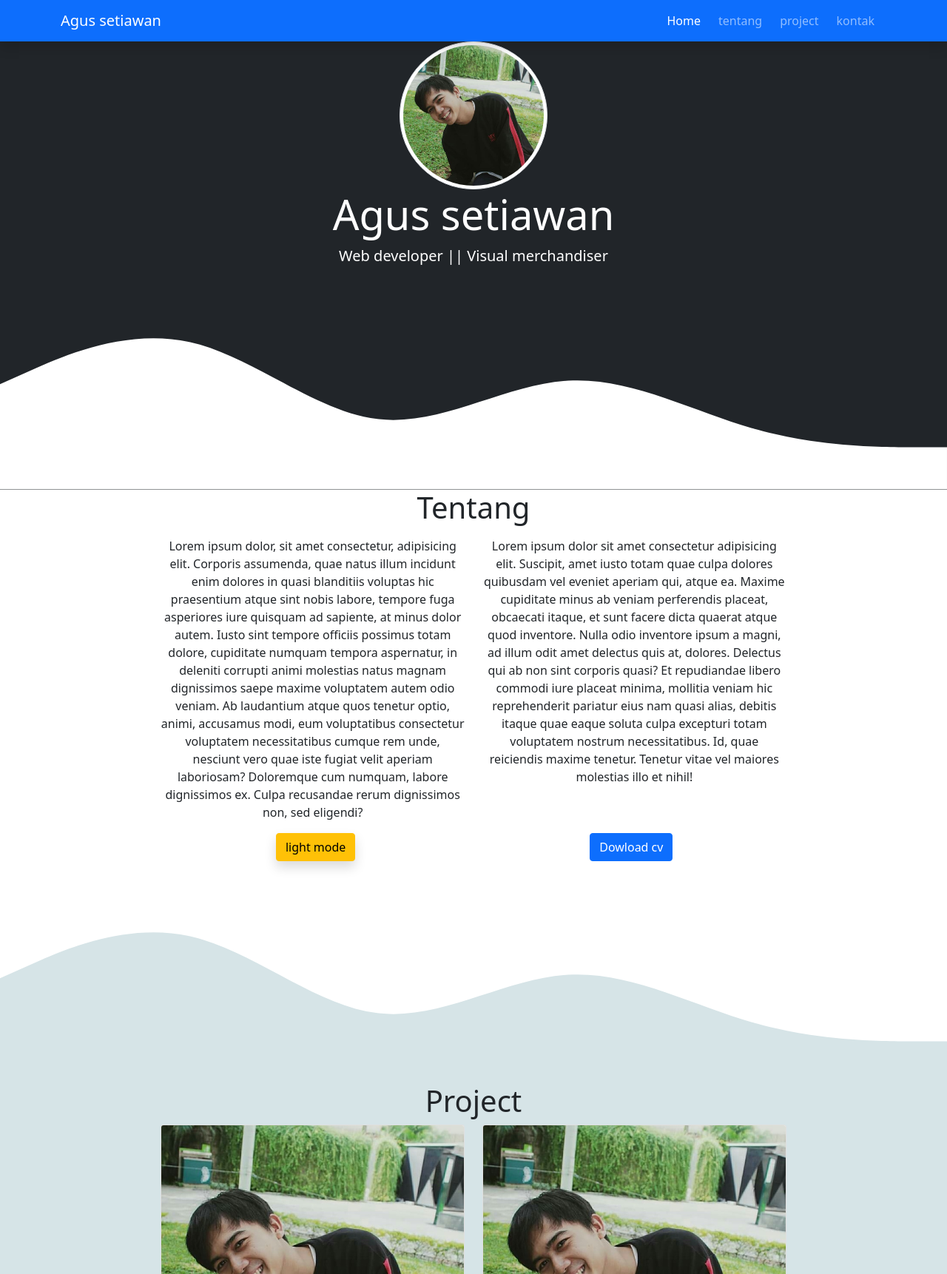
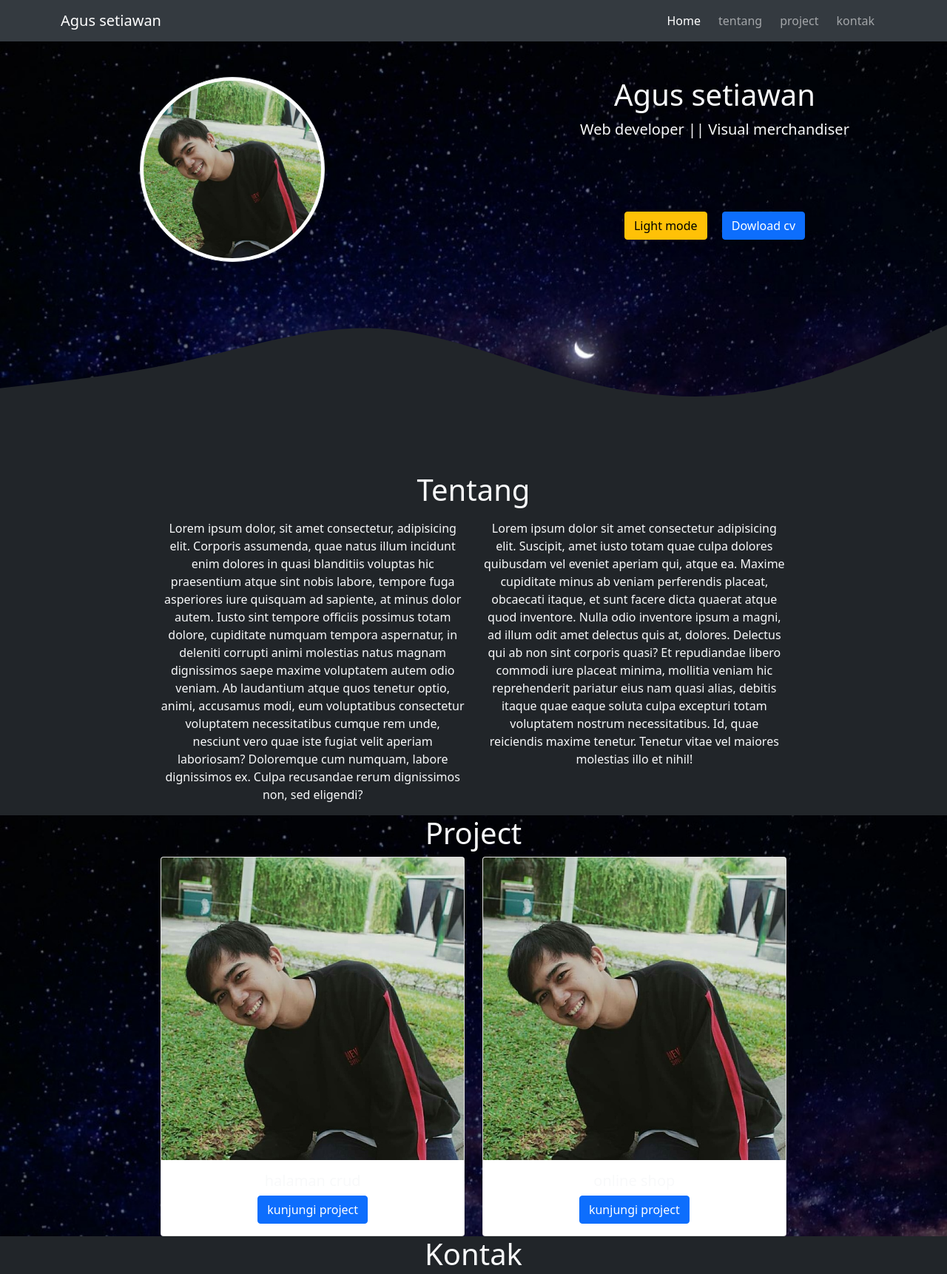
Before and after one commit to agusssetiiawan/agusssetiiawan.github.io, a plain HTML site: page dark.html in a window 1280 px wide. Shown: the top 1722 px of the page at 74% size. Drawn offline with nearby package versions, Linux system fonts and the light colour scheme.

Commit message:
merubah isi halaman

```diff
--- a/css/style.css
+++ b/css/style.css
@@ -1,5 +1,12 @@
 
+.bg1{background-color:#343a40;
 
+}
+.jumbotron1{
+	background:url(../img/langit.jpg);
+	background-size :cover;
+
+}
 .jumbotron {
 	background-color: #d6e4e7;
 }
--- a/dark.html
+++ b/dark.html
@@ -16,7 +16,7 @@
   <body id="home">
 
     <!-- ini adalah halama header -->
-      <nav class="navbar navbar-expand-lg navbar-dark fix-top  bg-primary shadow">
+      <nav class="navbar navbar-expand-lg navbar-dark fix-top shadow-sm  bg1 ">
         <div class="container">
 
           <a class="navbar-brand" href="#">Agus setiawan</a>
@@ -44,17 +44,31 @@
   </nav>
 <!-- akhir dari halaman header -->
 <!-- awal jumbotron -->
-        <div class="jumbotron text-center  bg-dark">
-          <img src="img/gambar.jpeg" alt="fotoku" class="rounded-circle img-thumbnail " width="200px">
-          <h1 class="display-4 text-white">Agus setiawan</h1>
-          <p class="lead text-white ">Web developer || Visual merchandiser</p>
-         <svg xmlns="http://www.w3.org/2000/svg" viewBox="0 0 1440 320"><path fill="white" fill-opacity="1" d="M0,160L48,138.7C96,117,192,75,288,96C384,117,480,203,576,213.3C672,224,768,160,864,154.7C960,149,1056,203,1152,229.3C1248,256,1344,256,1392,256L1440,256L1440,320L1392,320C1344,320,1248,320,1152,320C1056,320,960,320,864,320C768,320,672,320,576,320C480,320,384,320,288,320C192,320,96,320,48,320L0,320Z"></path></svg>
+        <div class="jumbotron text-center jumbotron1 text-light ">
+          <div class="continer">
+            <div class="row ">
+              <div class="col-md-6"><!-- awal col8-->
+                  <img src="img/gambar.jpeg" alt="fotoku" class="rounded-circle img-thumbnail mt-5" width="250px">
+              </div><!-- ahir col8-->
+              <div class="col-md-6"><!-- awal col4-->
+                  <div class="m-5">
+                     <h1 >Agus setiawan</h1>
+                    <p class="lead">Web developer || Visual merchandiser</p>
+                  </div>
+                  <div >
+                  <a href="index.html"><button class="btn btn-warning  shadow mt-5">Light mode</button></a>
+                    <a href="https://drive.google.com/file/d/1mU2pPghpfdvimdijTxB4LBaZJ-36XVq2/view?usp=sharing" ><button class="btn btn-primary mt-5 ms-3 ">Dowload cv</button></a>
+                  </div>
+              </div><!-- ahir col4 -->
+            </div>
+          </div>
+               <svg xmlns="http://www.w3.org/2000/svg" viewBox="0 0 1440 320"><path fill="#212529" fill-opacity="1" d="M0,192L48,186.7C96,181,192,171,288,149.3C384,128,480,96,576,101.3C672,107,768,149,864,176C960,203,1056,213,1152,197.3C1248,181,1344,139,1392,117.3L1440,96L1440,320L1392,320C1344,320,1248,320,1152,320C1056,320,960,320,864,320C768,320,672,320,576,320C480,320,384,320,288,320C192,320,96,320,48,320L0,320Z"></path></svg>
         </div>
 <!-- akhir jumbotrion -->
 
-<!-- halaman tentang-->
-      <section id="tentang ">
-        <div class="continer text-center ">
+<!-- halaman grid  -->
+      <section id="tentang">
+        <div class="continer text-center bg-dark text-light">
           <div class="row">
             <div class="col-md-12">
               <h1 class="pb-2">Tentang</h1>
@@ -67,23 +81,15 @@
             <div class="col-md-4">
               <p>Lorem ipsum dolor sit amet consectetur adipisicing elit. Suscipit, amet iusto totam quae culpa dolores quibusdam vel eveniet aperiam qui, atque ea. Maxime cupiditate minus ab veniam perferendis placeat, obcaecati itaque, et sunt facere dicta quaerat atque quod inventore. Nulla odio inventore ipsum a magni, ad illum odit amet delectus quis at, dolores. Delectus qui ab non sint corporis quasi? Et repudiandae libero commodi iure placeat minima, mollitia veniam hic reprehenderit pariatur eius nam quasi alias, debitis itaque quae eaque soluta culpa excepturi totam voluptatem nostrum necessitatibus. Id, quae reiciendis maxime tenetur. Tenetur vitae vel maiores molestias illo et nihil!</p>
             </div>
-             <div class="row justify-content-center ">
-            <div class="col-md-4 ">
-               <a href="index.html"><button class="btn btn-warning mb-3 shadow ">light mode</button></a>
-            </div>
-            <div class="col-md-4">
-              <a href="https://drive.google.com/file/d/1mU2pPghpfdvimdijTxB4LBaZJ-36XVq2/view?usp=sharing" ><button class="btn btn-primary ">Dowload cv</button></a>
-            </div>
           </div>
       </div>
-      <svg xmlns="http://www.w3.org/2000/svg" viewBox="0 0 1440 320"><path fill="#d6e4e7" fill-opacity="1" d="M0,160L48,138.7C96,117,192,75,288,96C384,117,480,203,576,213.3C672,224,768,160,864,154.7C960,149,1056,203,1152,229.3C1248,256,1344,256,1392,256L1440,256L1440,320L1392,320C1344,320,1248,320,1152,320C1056,320,960,320,864,320C768,320,672,320,576,320C480,320,384,320,288,320C192,320,96,320,48,320L0,320Z"></path></svg>
       </section>
 
 
 <!-- akhir dalam grid -->
 <!-- awal section project -->
     <section id="project" class="text-center">
-      <div class="continer">
+      <div class="continer text-light jumbotron1">
         <div class="row">
           <div class="col-md-12">
             <h1>Project</h1>
@@ -110,16 +116,17 @@
           </div>
         </div>
       </div>
-      <svg xmlns="http://www.w3.org/2000/svg" viewBox="0 0 1440 320"><path fill="white" fill-opacity="1" d="M0,160L48,138.7C96,117,192,75,288,96C384,117,480,203,576,213.3C672,224,768,160,864,154.7C960,149,1056,203,1152,229.3C1248,256,1344,256,1392,256L1440,256L1440,320L1392,320C1344,320,1248,320,1152,320C1056,320,960,320,864,320C768,320,672,320,576,320C480,320,384,320,288,320C192,320,96,320,48,320L0,320Z"></path></svg>
     </section>
+
 
 
 <!-- akhir projeck -->
 
 
 <!-- kontak -->
+
 <section id="kontak">
-  <div class="continer ">
+  <div class="continer bg-dark text-light shadow">
     <div class="row text-center ">
         <div>
           <div class="col-md-12">
@@ -129,9 +136,9 @@
     </div>
     <div class="row justify-content-center">
         <div class="col-md-8 ">
-          <form action="" >
+          <form action="">
             <fieldset >
-              <div class="mb-3 shadow">
+              <div class="mb-3">
                 <label for="telepon" class="form-label">Telepon</label>
                 <input type="text" id="telepon" class="form-control" placeholder="08xxxxxxx" required="">
               </div>
@@ -147,26 +154,26 @@
             </fieldset>
           </form>
       </div>
+      <svg xmlns="http://www.w3.org/2000/svg" viewBox="0 0 1440 320"><path fill="#d6e4e7" fill-opacity="1" d="M0,192L48,202.7C96,213,192,235,288,218.7C384,203,480,149,576,122.7C672,96,768,96,864,122.7C960,149,1056,203,1152,208C1248,213,1344,171,1392,149.3L1440,128L1440,320L1392,320C1344,320,1248,320,1152,320C1056,320,960,320,864,320C768,320,672,320,576,320C480,320,384,320,288,320C192,320,96,320,48,320L0,320Z"></path></svg>
 </section>
-<svg xmlns="http://www.w3.org/2000/svg" viewBox="0 0 1440 320"><path fill="#343a40" fill-opacity="1" d="M0,192L48,202.7C96,213,192,235,288,218.7C384,203,480,149,576,122.7C672,96,768,96,864,122.7C960,149,1056,203,1152,208C1248,213,1344,171,1392,149.3L1440,128L1440,320L1392,320C1344,320,1248,320,1152,320C1056,320,960,320,864,320C768,320,672,320,576,320C480,320,384,320,288,320C192,320,96,320,48,320L0,320Z"></path></svg>>
 <!-- terakhir kontak -->
 
 <!-- halaman footer -->
-<footer class="text-center text-white bg-dark"  >
+<footer class="text-center text-dark shadow-sm"  >
     <div>
           <p> Created by Agus setiawan  </p>
     </div>
     <div >
-    <a href="" class="text-white m-1">
+    <a href="" class="text-dark m-1">
       <i class="bi bi-instagram"></i>
     </a>
-     <a href="" class="text-white m-1">
+     <a href="" class="text-dark m-1">
       <i class="bi bi-linkedin"></i>
     </a>
-    <a href="" class="text-white m-1">
+    <a href="" class="text-dark m-1">
       <i class="bi bi-twitter"></i>
     </a>
-     <a href="" class="text-white m-1">
+     <a href="" class="text-dark m-1">
       <i class="bi bi-github"></i>
     </a>
 
```
Also changed, not shown: index.html (+21 -15 lines), img/langit.jpg (added).
